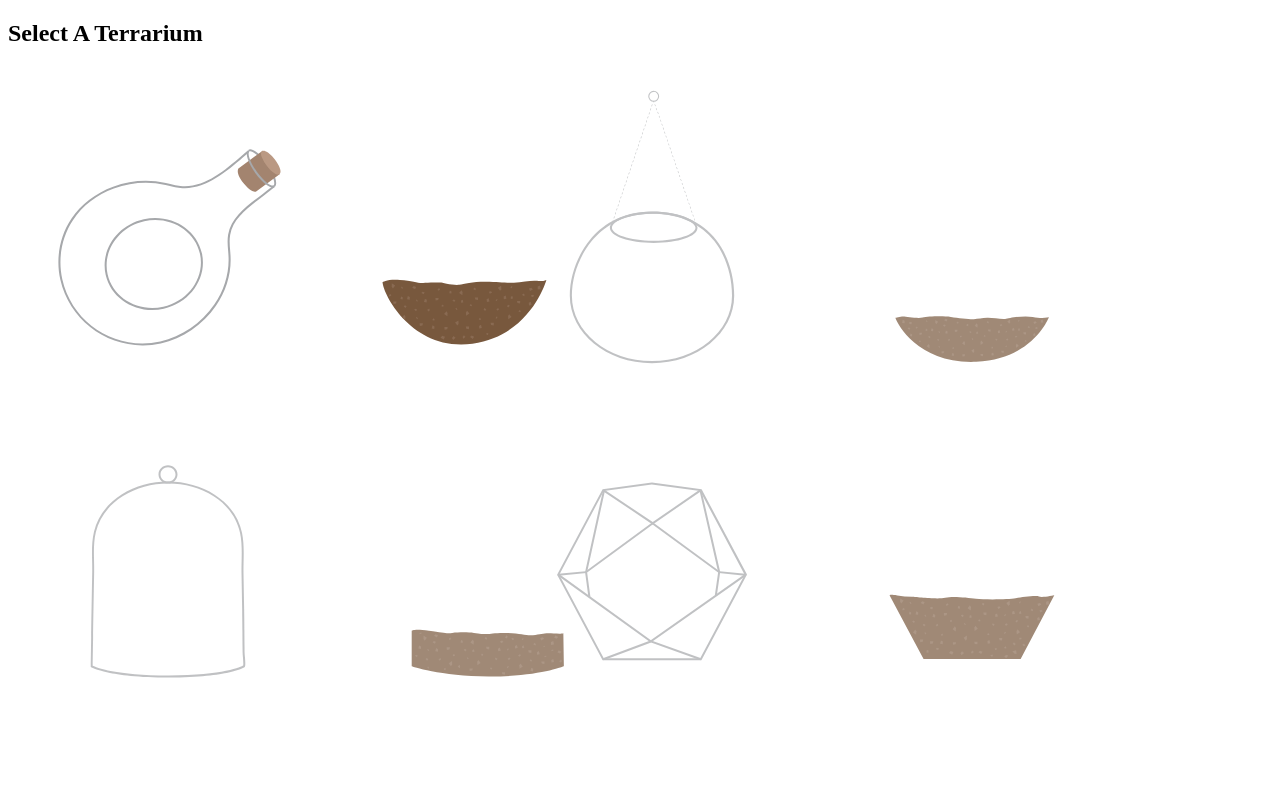
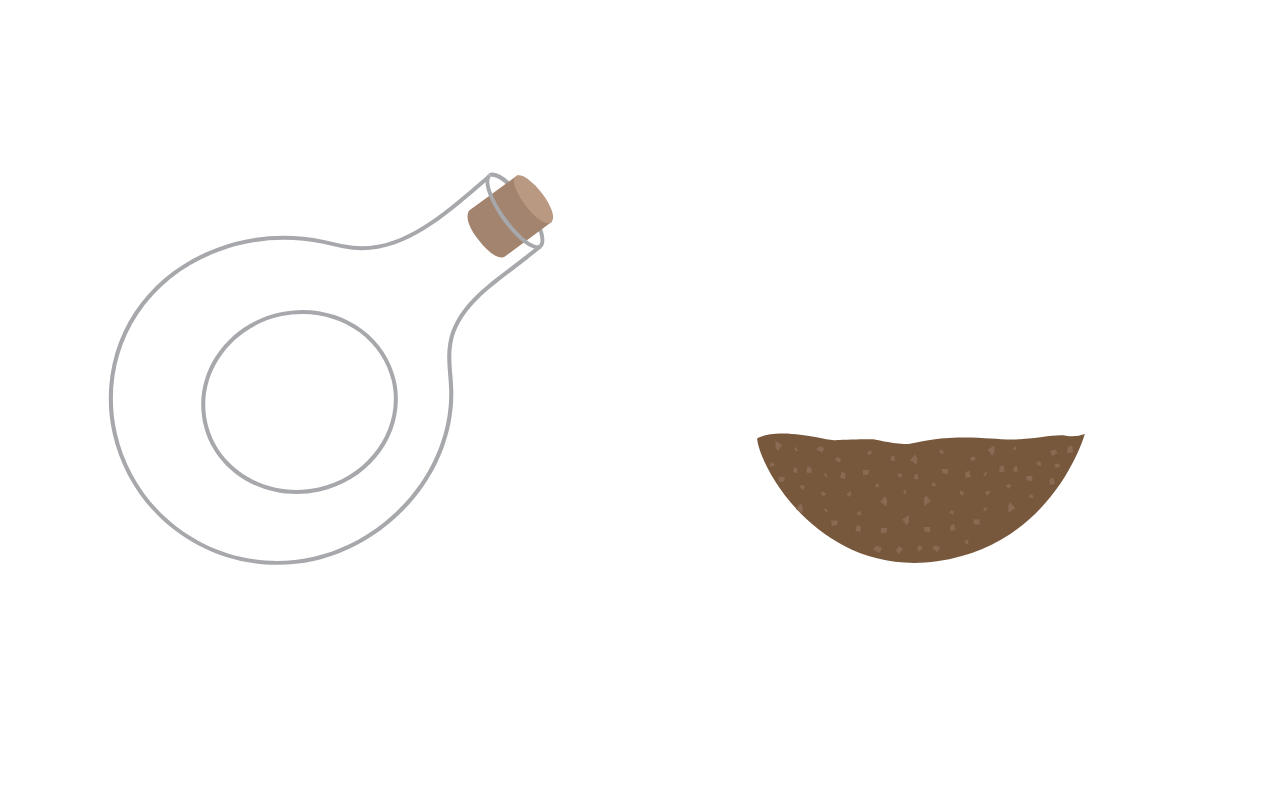
Before and after one commit to eina/create-a-terrarium, a website: page src/index.html in a window 1280 px wide. Both pictures are taken after a click on the element 168 px from the left and 226 px from the top of the page. Shown: the top 800 px of the page. Drawn offline with nearby package versions, Linux system fonts and the light colour scheme; files that its build step writes are made by us from their sources.

Commit message:
gave up, used jquery, other terrariums now disappear when one is selected

```diff
--- a/src/index.html
+++ b/src/index.html
@@ -46,6 +46,10 @@
   </main>
 
   <!--javascript-->
+  <script
+  src="https://code.jquery.com/jquery-2.2.4.js"
+  integrity="sha256-iT6Q9iMJYuQiMWNd9lDyBUStIq/8PuOW33aOqmvFpqI="
+  crossorigin="anonymous"></script>
   <script src="scripts/scripts.min.js" type="text/javascript"></script>
 </body>
 
--- a/src/scripts/scripts.js
+++ b/src/scripts/scripts.js
@@ -5,14 +5,22 @@
     2. others disappear when a terrarium is clicked
 */
 
-const terrariums = Array.from(document.querySelectorAll('.terrarium'));
-let selectedTerrarium = [];
+var $hello = 'hello';
 
 
-terrariums.map((terrarium) => {
-  terrarium.onclick = () => {
-    terrarium.classList.toggle("selected")
-  }
-}).filter((terrarium) => {
-  return terrarium.classList.contains("selected");
-})
+$('.terrarium').each(function(){
+  $(this).click(function(){
+    $(this).addClass('selected');
+    $(this).siblings().hide();
+  });
+});
+
+// console.log($('.terrarium'));
+
+// const terrariums = Array.from(document.querySelectorAll('.terrarium'));
+
+// terrariums.map((terrarium) => {
+//   terrarium.on('click', () => {
+//     terrarium.addClass("selected")
+//   })
+// })
--- a/src/styles/styles.scss
+++ b/src/styles/styles.scss
@@ -5,7 +5,7 @@ body {
 .terrarium {
   display: inline-block;
   width: 320px;
-  max-height: 320px;
+  height: auto;
   margin-right: 10em;
   position: relative;
   // overflow: hidden;
@@ -17,7 +17,7 @@ body {
   }
 
   &:hover, &:focus {
-    width: 20%;
+    width: 480px;
     img {
       opacity: 1;
     }
@@ -32,8 +32,9 @@ body {
 
 /* selection controls */
 
- .selected {
-  //  width: 60%;
+ .terrarium.selected {
+   width: 640px;
+
    img {
     opacity: 1;
   }
```
